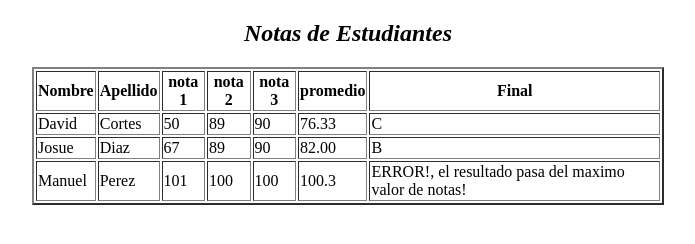
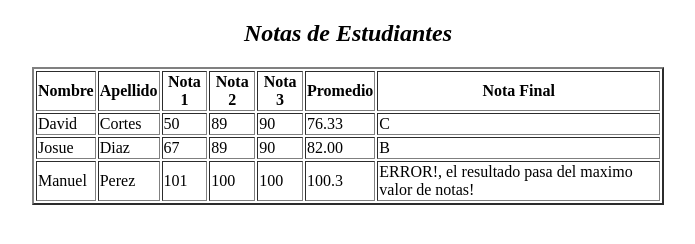
Before and after one commit to JoseJ22/tabla-de-estudiantes, a plain HTML site: page index.html in a window 1280 px wide. Shown: the whole page, without its empty margins (292-987 px from the left). Drawn offline with Linux system fonts and the light colour scheme.

Commit message:
Update index.html

```diff
--- a/index.html
+++ b/index.html
@@ -34,7 +34,7 @@ function final(pro){
 return nota; }
 
 text = "<center><table style=width:50% border=2><tr><th>Nombre</th><th>Apellido</th>";
-text += "<th>nota 1</th><th>nota 2</th><th>nota 3</th><th>promedio</th><th>Final</th></tr>";
+text += "<th>Nota 1</th><th>Nota 2</th><th>Nota 3</th><th>Promedio</th><th>Nota Final</th></tr>";
 
 for(i=0;i<=2;i++)
 {
```
